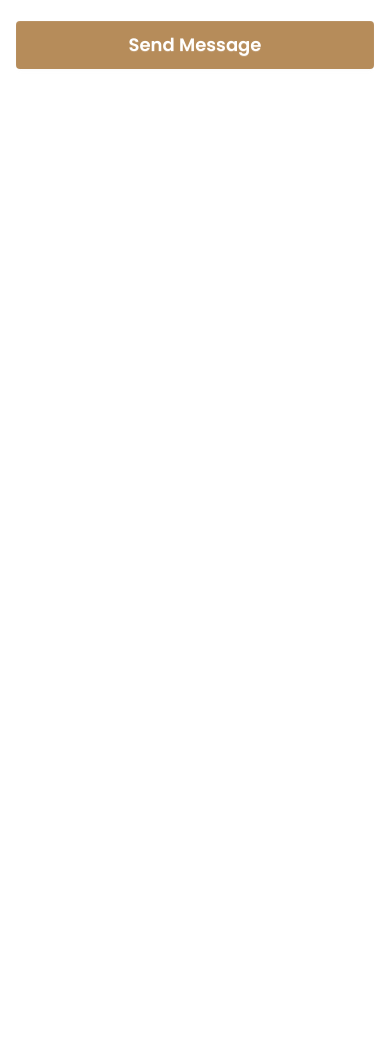
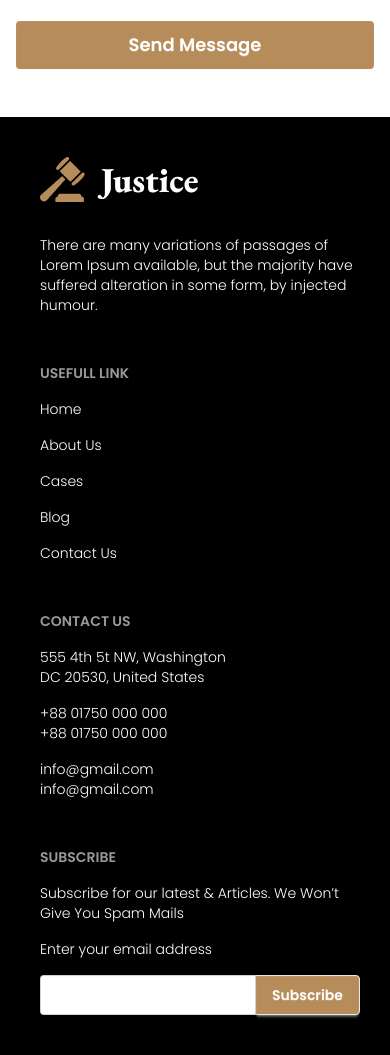
Before and after one commit to Arif870/Legal-Solutions, a plain HTML site: page index.html in a window 390 px wide. Shown: the part 6093-7148 px from the top of the page. Before the commit the page ends 6210 px from the top, so only its background shows below. Drawn offline with nearby package versions, Linux system fonts and the light colour scheme.

Commit message:
Footer section done with responsive

```diff
--- a/index.html
+++ b/index.html
@@ -461,5 +461,68 @@
         </div>
       </div>
     </section>
+
+    <!-- Footer section  -->
+
+    <section class="bg-black">
+      <footer
+        class="footer sm:footer-horizontal text-white p-10 md:container md:mx-auto gap-12 font-light"
+      >
+        <nav class="space-y-6">
+          <img src="images/logo.png" alt="" />
+          <p>
+            There are many variations of passages of Lorem Ipsum available, but
+            the majority have suffered alteration in some form, by injected
+            humour.
+          </p>
+        </nav>
+        <nav class="space-y-2">
+          <h6 class="footer-title">Usefull Link</h6>
+          <a class="link link-hover">Home</a>
+          <a class="link link-hover">About Us</a>
+          <a class="link link-hover">Cases</a>
+          <a class="link link-hover">Blog</a>
+          <a class="link link-hover">Contact Us</a>
+        </nav>
+        <nav class="space-y-2">
+          <h6 class="footer-title">Contact Us</h6>
+          <p>
+            555 4th 5t NW, Washington <br />
+            DC 20530, United States
+          </p>
+
+          <p>
+            +88 01750 000 000 <br />
+            +88 01750 000 000
+          </p>
+          <p>
+            info@gmail.com <br />
+            info@gmail.com
+          </p>
+        </nav>
+        <form class="space-y-2">
+          <h6 class="footer-title">Subscribe</h6>
+          <p>
+            Subscribe for our latest & Articles. We Won’t Give You Spam Mails
+          </p>
+          <fieldset class="w-80">
+            <label>Enter your email address</label>
+            <div class="join mt-4">
+              <input
+                type="text"
+                placeholder="Email Address"
+                class="input input-bordered join-item"
+              />
+              <button
+                style="background-color: #b68c5a"
+                class="btn join-item text-white"
+              >
+                Subscribe
+              </button>
+            </div>
+          </fieldset>
+        </form>
+      </footer>
+    </section>
   </body>
 </html>
```
Also changed, not shown: images/Rectangle_5.png (renamed from images/Rectangle 5.png), images/Rectangle_7.png (renamed from images/Rectangle 7.png).
